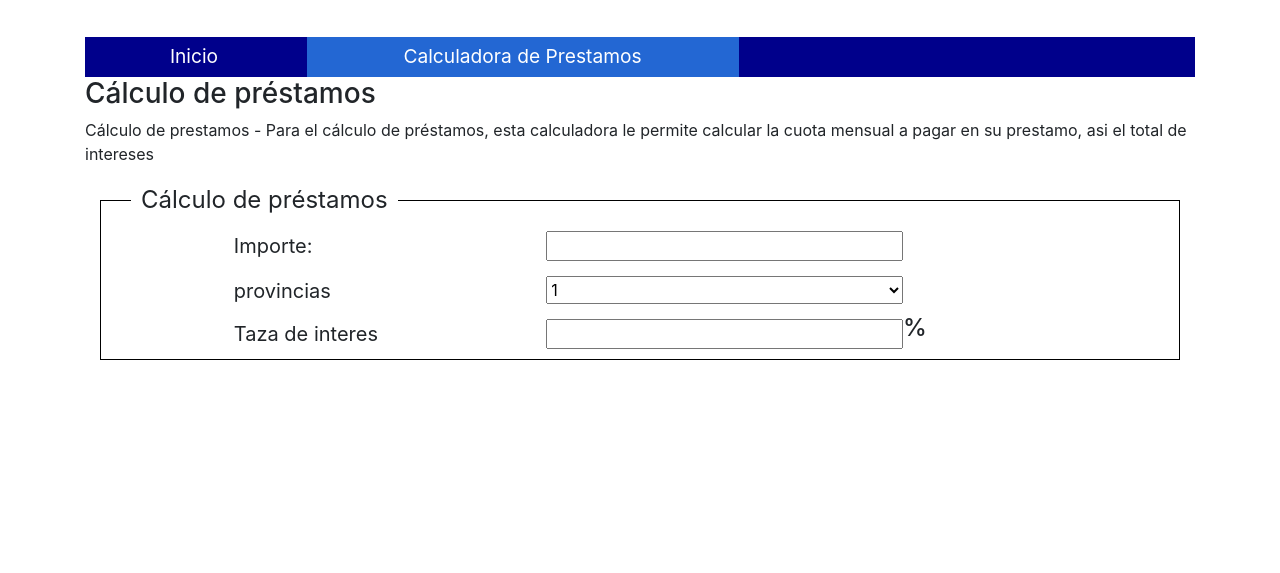
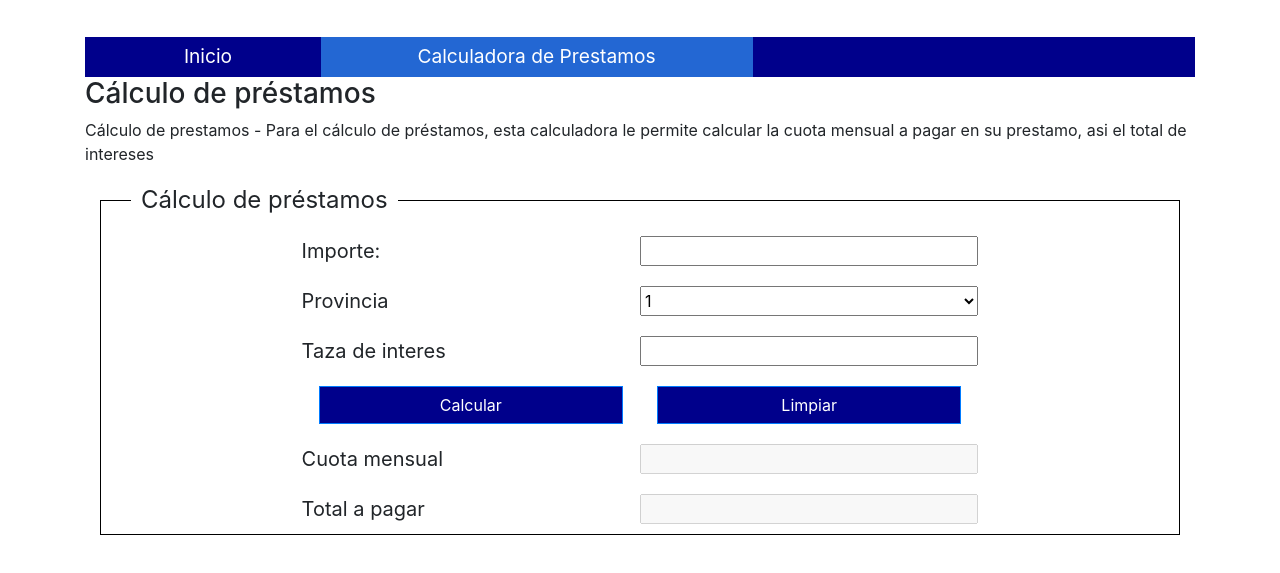
Before and after one commit to estebaanbisocoli/digitalhouse, a plain HTML site: page index.html in a window 1280 px wide. Shown: the part 181-754 px from the top of the page. Drawn offline with nearby package versions, Linux system fonts and the light colour scheme.

Commit message:
app terminada. falta formato de parrafos, redondeo de cuotas

```diff
--- a/index.html
+++ b/index.html
@@ -20,22 +20,38 @@
         <div class="container">
             <fieldset>
                 <legend>Cálculo de préstamos</legend>
+
                 <div class="center">
                     <div class="row">
                             <label class="col1" for="importe">Importe:</label>
                             <input class="col2"type="number" id="importe">
                     </div>
                     <div class="row">
-                            <label class="col1" for="provincias">provincias</label>
+                            <label class="col1" for="provincias">Provincia</label>
                             <select class="col2 " id="provincias">
                                 <option>1</option>
                             </select>
                     </div>
                     <div class="row">
                             <label class="col1" for="taza">Taza de interes</label>
-                            <input class="col2"type="number" id="taza"><h4>%</h4>
+
+                                    <input class="col2" type="number" id="taza">
+
+
+                    </div>
+                    <div class="row">
+                            <button class="btn btn-primary" onclick="calcularTodo()">Calcular</button>
+                            <button class="btn btn-primary" onclick="limpiar()">Limpiar</button>
                     </div>
 
+                <div class="row">
+                    <label for="cuota" class="col1">Cuota mensual</label>
+                    <input disabled id="cuota" type="number" class="col2">
+                </div>
+                <div class="row">
+                    <label class="col1" for="total">Total a pagar</label>
+                    <input type="number" class="col2" id="total" disabled>
+                </div>
 
                 </div>
             </fieldset>
@@ -46,6 +62,7 @@
 
 
 
+    <script src="/index.js"></script>
     <script src="https://code.jquery.com/jquery-3.2.1.slim.min.js" integrity="sha384-KJ3o2DKtIkvYIK3UENzmM7KCkRr/rE9/Qpg6aAZGJwFDMVNA/GpGFF93hXpG5KkN" crossorigin="anonymous"></script>
     <script src="https://cdnjs.cloudflare.com/ajax/libs/popper.js/1.12.9/umd/popper.min.js" integrity="sha384-ApNbgh9B+Y1QKtv3Rn7W3mgPxhU9K/ScQsAP7hUibX39j7fakFPskvXusvfa0b4Q" crossorigin="anonymous"></script>
     <script src="https://maxcdn.bootstrapcdn.com/bootstrap/4.0.0/js/bootstrap.min.js" integrity="sha384-JZR6Spejh4U02d8jOt6vLEHfe/JQGiRRSQQxSfFWpi1MquVdAyjUar5+76PVCmYl" crossorigin="anonymous"></script>
--- /dev/null
+++ b/index.js
@@ -0,0 +1,38 @@
+
+window.onload = function() {
+
+}
+function returnValue () {
+    var importe = document.getElementById('importe').value
+    console.log(importe)
+}
+
+function calcularCouta(total, interes) {
+    return(total * ((interes/100) +1) / 12)
+}
+
+function totalConInteres (total, interes) {
+    return parseFloat(Math.round(total * ((interes/100) + 1)).toFixed(2))
+}
+
+function calcularTodo() {
+    var importe = document.getElementById('importe').value
+    var interes = document.getElementById('taza').value
+    if(importe && interes) {
+        var cuota = calcularCouta(importe, interes)
+        var total = totalConInteres(importe, interes)
+        var coutaElemento = document.getElementById('cuota')
+        coutaElemento.value = cuota
+        var totalElemento = document.getElementById('total')
+        totalElemento.value = total
+    } else {
+        alert('falta ingresar algun valor')
+    }
+}
+
+function limpiar() {
+    document.getElementById('importe').value = null
+    document.getElementById('taza').value = null
+    document.getElementById('cuota').value = null
+    document.getElementById('total').value = null
+}
--- a/style.css
+++ b/style.css
@@ -19,7 +19,7 @@ h1 {
     background-color: transparent;
     font-size: 120%;
     height: 100%;
-    margin-left: -14px !important;
+    margin-left: 0px !important;
 
     border-color: transparent
 
@@ -45,12 +45,14 @@ legend {
     border-bottom: none !important;
 }
 .col1 {
-    width: 35%;
-    margin-left: 40px !important;
+    width: 50%;
+    margin-bottom: 10px;
+    margin-top: 10px;
 }
 .center {
-    margin-left: 10%;
-    margin-right: 10%;
+    margin-left: 20%;
+    margin-right: 20%;
+    align-content: center;
 }
 label {
     margin-top: 5px;
@@ -58,7 +60,16 @@ label {
     font-size: 20px
 }
 .col2 {
-    width: 40% !important;
+    width: 50% !important;
     margin-bottom: 10px;
-    margin-top: 5px;
+    margin-top: 10px;
 }
+.btn {
+    width: 45%;
+    margin-right: 2.5%;
+    margin-left: 2.5%;
+    margin-top: 10px;
+    margin-bottom: 10px;
+    border-radius: 0 !important;
+    background-color: darkblue !important;
+}
```
